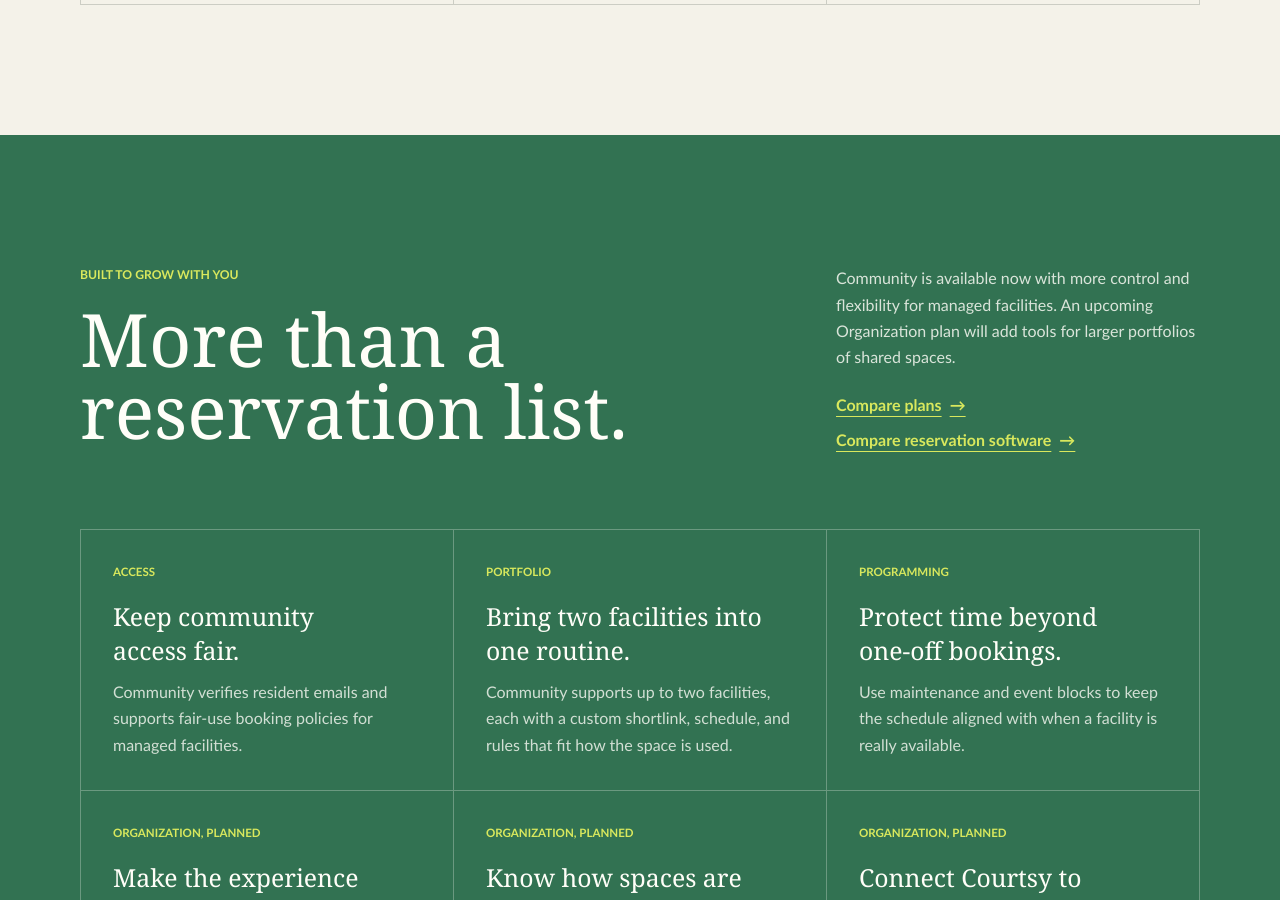
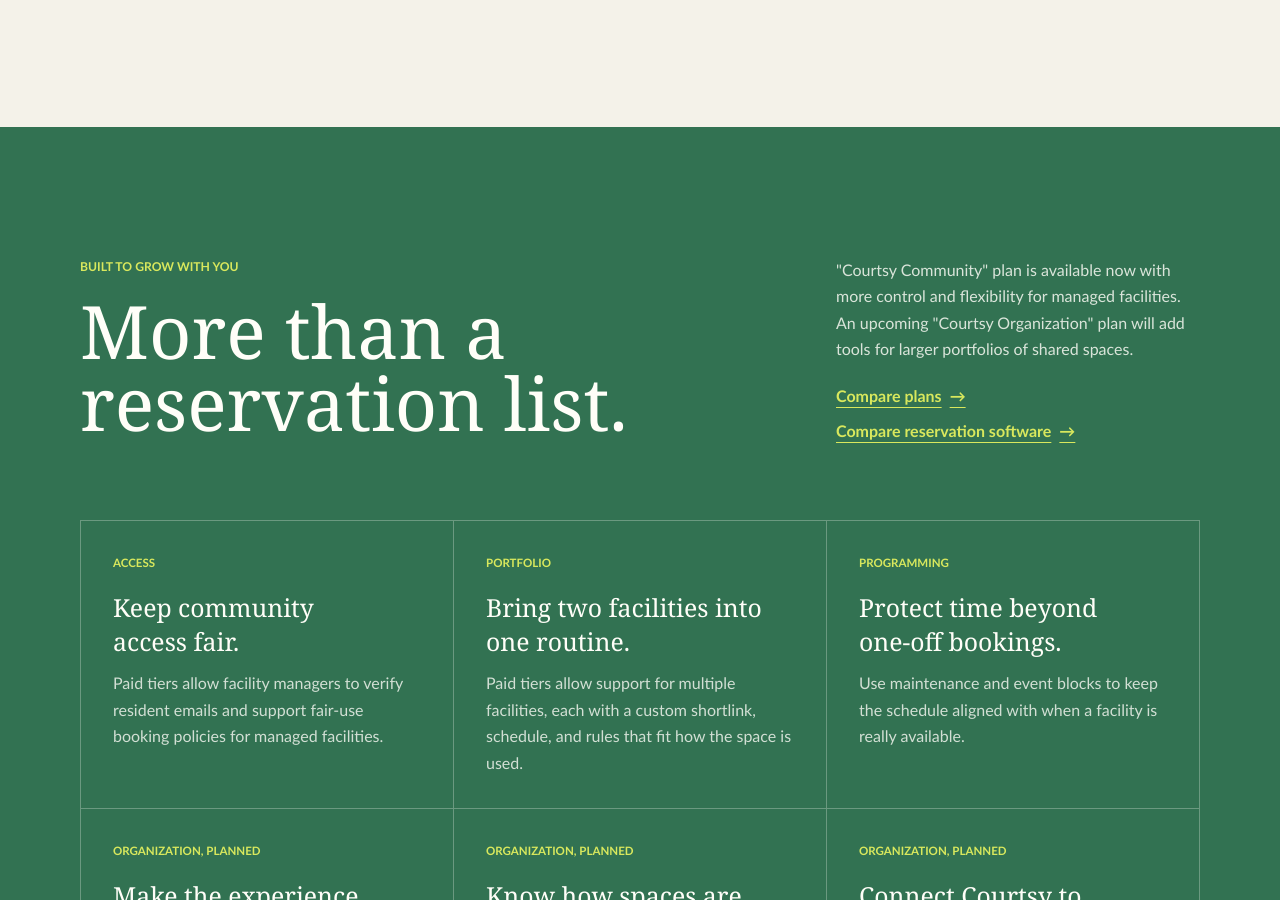
Before and after one commit to stankovski/courtsy-website, a Jekyll site: the page built from index.html, in a window 1280 px wide and 900 px high, scrolled down 5020 px. Built offline with Jekyll 4.4.1, drawn with Linux system fonts in a browser that asks for light colours; some of the changed text lies outside the part shown.

Commit message:
Updated text

```diff
--- a/assets/css/main.scss
+++ b/assets/css/main.scss
@@ -575,6 +575,18 @@
   border-bottom: 1px solid var(--border);
 }
 
+.feature-icon {
+  display: block;
+  width: 32px;
+  height: 32px;
+  margin-bottom: 28px;
+  fill: none;
+  stroke: var(--court-dark);
+  stroke-linecap: round;
+  stroke-linejoin: round;
+  stroke-width: 1.5;
+}
+
 .operations-section {
   padding-block: 130px;
   background: var(--court);
--- a/field-booking-software/index.html
+++ b/field-booking-software/index.html
@@ -50,7 +50,7 @@
       <h2>Start with scheduling, then add control when it matters.</h2>
       <p>Courtsy is designed for clear shared-facility availability and reservations. Community supports up to two facilities with custom shortlinks, verified resident email, and fair-use booking policies.</p>
       <p>Organizations that need league operations, program registration, permits, or payment collection should evaluate whether a broader recreation-management platform is a better fit.</p>
-      <a class="text-link" href="{{ '/blog/court-field-reservation-software-comparison/' | relative_url }}">Compare reservation software options <span aria-hidden="true">&rarr;</span></a>
+      <a class="text-link" href="{{ '/pricing/' | relative_url }}">Compare features <span aria-hidden="true">&rarr;</span></a>
     </div>
     <div class="solution-media schedule-media reveal reveal-delay-1">
       <img
--- a/index.html
+++ b/index.html
@@ -17,9 +17,9 @@
     <p class="eyebrow hero-eyebrow">Shared-space booking</p>
     <h1>Courtsy</h1>
     <p class="hero-lede">Courts, fields, and community spaces. Booked.</p>
-    <p class="hero-copy">Courtsy gives every shared space a simple schedule people can open from a link or QR code. See what&apos;s available, reserve a time, and keep the whole community moving without an app download.</p>
+    <p class="hero-copy">Courtsy gives every shared space a simple schedule anyone can open from a link or QR code. They see what&apos;s available and reserve their spot. You keep the whole community moving without an app download.</p>
     <div class="hero-actions">
-      <a class="button" href="https://courtsy.live/create">Start booking free</a>
+      <a class="button" href="https://courtsy.live/create">Get started</a>
       <a class="text-link" href="#spaces">Explore the spaces <span aria-hidden="true">&darr;</span></a>
     </div>
   </div>
@@ -102,9 +102,9 @@
   <div class="section-inner intro-grid">
     <div>
       <p class="eyebrow">One link. One QR code.</p>
-      <h2>From open space to easy booking.</h2>
+      <h2>Clear rules. Fair turns. Zero hassle.</h2>
     </div>
-    <p class="section-copy">Courtsy turns each facility&apos;s hours and rules into a secure booking link. There is no new hardware to install and no software for residents, players, or guests to learn.</p>
+    <p class="section-copy">Courtsy turns each facility&apos;s hours and rules into a secure booking link. There is no new hardware to install and no software for residents, players, or guests to learn. Just display the QR code and you're good to go.</p>
   </div>
 </section>
 
@@ -133,8 +133,8 @@
     <div class="product-copy reveal">
       <p class="eyebrow">Rules that fit the space</p>
       <h2>Set the schedule once. Let Courtsy handle the rest.</h2>
-      <p>Start with the details people need to book: open hours, timezone, reservation length, and fair-use limits. Community plans add custom block sizes and support for different facility types as your needs grow.</p>
-      <a class="text-link" href="https://courtsy.live/create">Try the setup</a>
+      <p>The setup is easy. Start with the details people need to book: open hours, timezone, reservation length, and fair-use limits.</p>
+      <a class="text-link" href="https://courtsy.live/create">Try it now</a>
     </div>
     <div class="product-media setup-media reveal reveal-delay-1">
       <img
@@ -180,26 +180,62 @@
     </div>
     <div class="feature-grid">
       <article class="feature reveal">
+        <svg class="feature-icon" viewBox="0 0 24 24" aria-hidden="true">
+          <rect x="6" y="2" width="12" height="20" rx="2"></rect>
+          <line x1="10" y1="18" x2="14" y2="18"></line>
+        </svg>
         <h3>Mobile first</h3>
-        <p>Fast, clear booking on the phone already in every visitor&apos;s hand.</p>
+        <p>Fast, clear booking right from the phone.</p>
       </article>
       <article class="feature reveal reveal-delay-1">
+        <svg class="feature-icon" viewBox="0 0 24 24" aria-hidden="true">
+          <rect x="3" y="5" width="18" height="16" rx="2"></rect>
+          <line x1="3" y1="10" x2="21" y2="10"></line>
+          <line x1="8" y1="2" x2="8" y2="7"></line>
+          <line x1="16" y1="2" x2="16" y2="7"></line>
+          <line x1="8" y1="14" x2="12" y2="14"></line>
+          <line x1="8" y1="17" x2="16" y2="17"></line>
+        </svg>
         <h3>Clear availability</h3>
         <p>A simple daily schedule shows what is open, current, and already reserved.</p>
       </article>
       <article class="feature reveal reveal-delay-2">
+        <svg class="feature-icon" viewBox="0 0 24 24" aria-hidden="true">
+          <circle cx="7" cy="12" r="4"></circle>
+          <path d="M11 12h10"></path>
+          <path d="M15 12v3"></path>
+          <path d="M19 12v2"></path>
+        </svg>
         <h3>Passwordless access</h3>
         <p>Players confirm their identity through a secure link sent by email.</p>
       </article>
       <article class="feature reveal">
+        <svg class="feature-icon" viewBox="0 0 24 24" aria-hidden="true">
+          <rect x="5" y="3" width="14" height="18" rx="2"></rect>
+          <line x1="8" y1="8" x2="16" y2="8"></line>
+          <line x1="8" y1="12" x2="12" y2="12"></line>
+          <path d="m8 16 2 2 5-5"></path>
+        </svg>
         <h3>Helpful confirmations</h3>
         <p>Every reservation includes the details and an easy cancellation link.</p>
       </article>
       <article class="feature reveal reveal-delay-1">
+        <svg class="feature-icon" viewBox="0 0 24 24" aria-hidden="true">
+          <path d="M12 3 4 7v2h16V7l-8-4Z"></path>
+          <path d="M6 10v6"></path>
+          <path d="M10 10v6"></path>
+          <path d="M14 10v6"></path>
+          <path d="M18 10v6"></path>
+          <path d="M3 19h18"></path>
+        </svg>
         <h3>Fairer access</h3>
-        <p>Booking limits and gaps help keep one person from taking over the schedule.</p>
+        <p>Booking limits help keep one person from taking over the schedule.</p>
       </article>
       <article class="feature reveal reveal-delay-2">
+        <svg class="feature-icon" viewBox="0 0 24 24" aria-hidden="true">
+          <path d="M6 21V4"></path>
+          <path d="M6 5c4-2 6 2 12 0v10c-6 2-8-2-12 0"></path>
+        </svg>
         <h3>Abandoned flags</h3>
         <p>Visitors can flag an unused reservation so the community can see it.</p>
       </article>
@@ -215,7 +251,7 @@
         <h2>More than a reservation list.</h2>
       </div>
       <div class="operations-intro">
-        <p>Community is available now with more control and flexibility for managed facilities. An upcoming Organization plan will add tools for larger portfolios of shared spaces.</p>
+        <p>"Courtsy Community" plan is available now with more control and flexibility for managed facilities. An upcoming "Courtsy Organization" plan will add tools for larger portfolios of shared spaces.</p>
         <a class="text-link" href="{{ '/pricing/' | relative_url }}">Compare plans <span aria-hidden="true">&rarr;</span></a>
         <a class="text-link" href="{{ '/blog/court-field-reservation-software-comparison/' | relative_url }}">Compare reservation software <span aria-hidden="true">&rarr;</span></a>
       </div>
@@ -224,12 +260,12 @@
       <article class="operation reveal">
         <p class="operation-label">Access</p>
         <h3>Keep community access fair.</h3>
-        <p>Community verifies resident emails and supports fair-use booking policies for managed facilities.</p>
+        <p>Paid tiers allow facility managers to verify resident emails and support fair-use booking policies for managed facilities.</p>
       </article>
       <article class="operation reveal reveal-delay-1">
         <p class="operation-label">Portfolio</p>
         <h3>Bring two facilities into one routine.</h3>
-        <p>Community supports up to two facilities, each with a custom shortlink, schedule, and rules that fit how the space is used.</p>
+        <p>Paid tiers allow support for multiple facilities, each with a custom shortlink, schedule, and rules that fit how the space is used.</p>
       </article>
       <article class="operation reveal reveal-delay-2">
         <p class="operation-label">Programming</p>
@@ -239,17 +275,17 @@
       <article class="operation reveal">
         <p class="operation-label">Organization, planned</p>
         <h3>Make the experience yours.</h3>
-        <p>The upcoming Organization plan will add custom branding for larger facility portfolios.</p>
+        <p>The upcoming "Courtsy Organization" plan will add custom branding for larger facility portfolios.</p>
       </article>
       <article class="operation reveal reveal-delay-1">
         <p class="operation-label">Organization, planned</p>
         <h3>Know how spaces are being used.</h3>
-        <p>The upcoming Organization plan will add usage analytics, utilization reports, and CSV exports for deeper planning.</p>
+        <p>The upcoming "Courtsy Organization" plan will add usage analytics, utilization reports, and CSV exports for deeper planning.</p>
       </article>
       <article class="operation reveal reveal-delay-2">
         <p class="operation-label">Organization, planned</p>
         <h3>Connect Courtsy to your workflow.</h3>
-        <p>The upcoming Organization plan will add an API for connecting facility and reservation data to existing systems.</p>
+        <p>The upcoming "Courtsy Organization" plan will add an API for connecting facility and reservation data to existing systems.</p>
       </article>
     </div>
   </div>
```
Also changed, not shown: other parts of index.html (+2 -2 lines).
